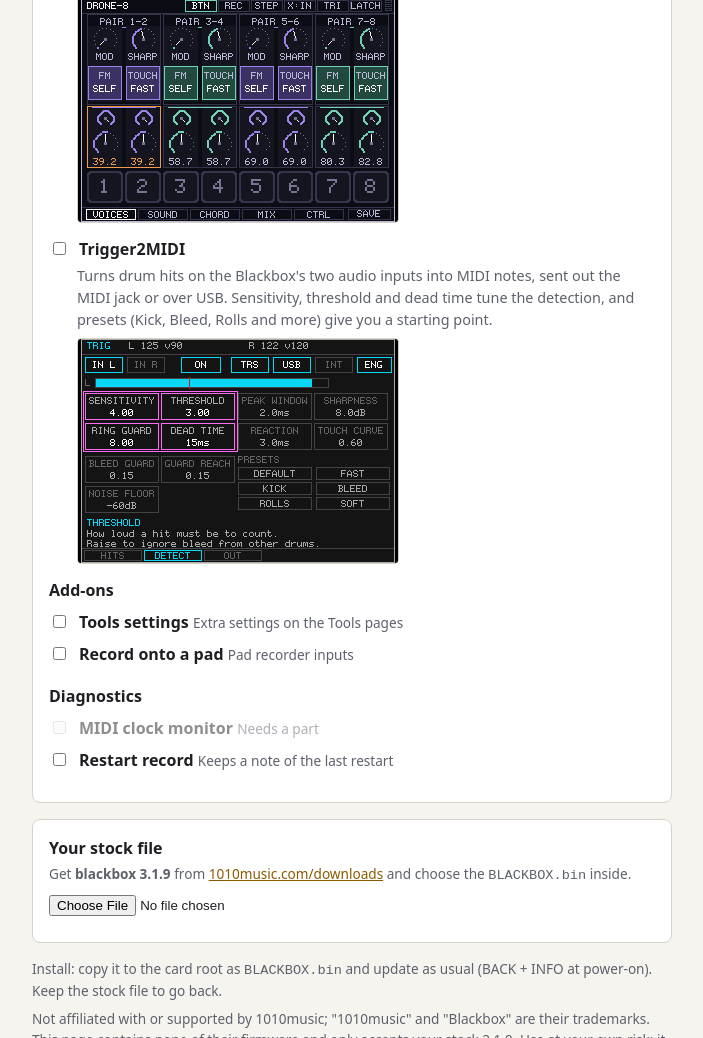
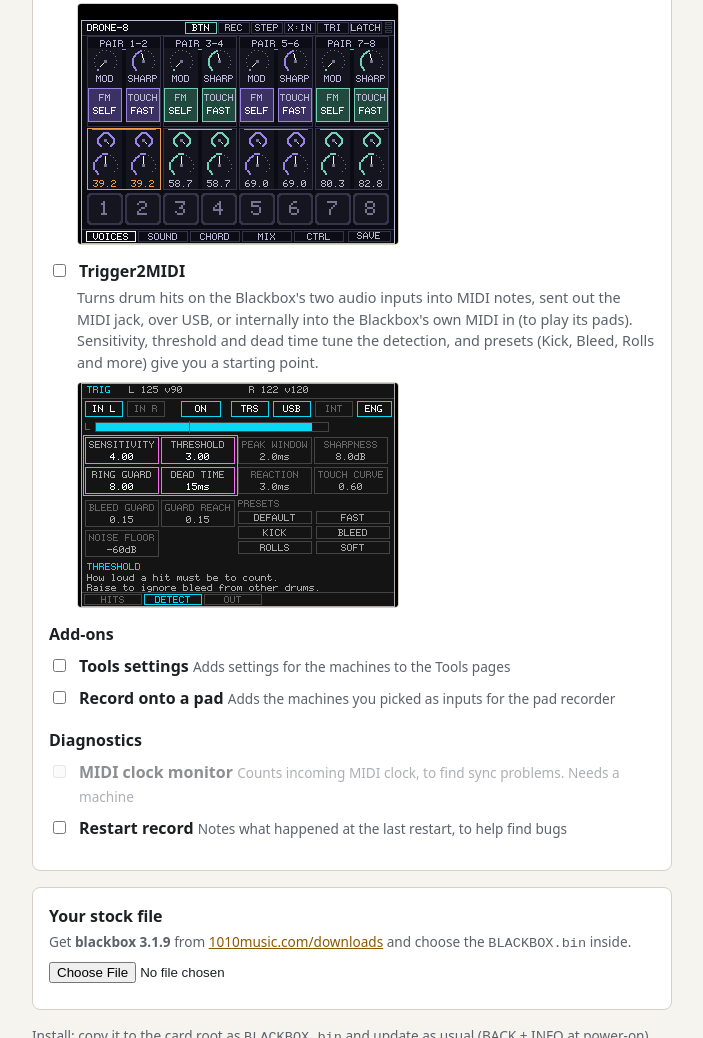
Before and after one commit to viktorakos95/blackbox-mod, a plain HTML site: page docs/index.html in a window 1280 px wide. Shown: the part 1189-2227 px from the top of the page, without its empty margins (288-991 px from the left). Drawn offline with Linux system fonts and the light colour scheme.

Commit message:
Page: clearer descriptions (Looper source, Trigger2MIDI internal output, add-on labels)
Co-Authored-By: Claude Sonnet 5.5 <noreply@anthropic.com>
Claude-Session: https://claude.ai/code/session_01TdqpWUbxBd8jn3MTttLggy

```diff
--- a/docs/index.html
+++ b/docs/index.html
@@ -61,15 +61,15 @@ const ORDER = ["looper", "samplr", "drone", "trig"];                  // the ord
 const ID_ORDER = ["looper", "samplr", "trig", "drone"];               // the order of ids in docs/combos.json
 const LABEL = {
   looper: ["Looper", ""], samplr: ["SAMPLR", ""], trig: ["Trigger2MIDI", ""], drone: ["DRONE-8", ""],
-  tools: ["Tools settings", "Extra settings on the Tools pages"], rec: ["Record onto a pad", "Pad recorder inputs"],
-  clkmon: ["MIDI clock monitor", "Needs a part"], crash: ["Restart record", "Keeps a note of the last restart"],
+  tools: ["Tools settings", "Adds settings for the machines to the Tools pages"], rec: ["Record onto a pad", "Adds the machines you picked as inputs for the pad recorder"],
+  clkmon: ["MIDI clock monitor", "Counts incoming MIDI clock, to find sync problems. Needs a machine"], crash: ["Restart record", "Notes what happened at the last restart, to help find bugs"],
 };
 
 const DESC = {
-  looper: "Record up to four stereo tracks live from the Blackbox's inputs and layer them. Each track has its own level, pan, reverb send, mute and undo, and the FX pages add pitch and more. Press MIX to step round to it.",
-  samplr: "Play a pad's sample like an instrument. Chop it into slices and play them with your fingers (Slicer), scrub it like a tape (Tape), or step through it as an arpeggiator (Arp). It follows the Blackbox tempo, AUTO SLICE finds the hits for you, and a gesture recorder loops and layers what you play.",
+  looper: "Record up to four stereo tracks live, from the inputs or from the Blackbox's own mix, and layer them. Each track has its own level, pan, reverb send, mute and undo, and the FX pages add effects such as pitch, stutter, filter, crush and delay. Press MIX to step round to it.",
+  samplr: "Play a pad's sample like an instrument. Chop it into slices and play them with your fingers (Slicer), scrub it like a tape (Tape), or step through it as an arpeggiator (Arp). It can follow the Blackbox tempo, AUTO SLICE finds the hits for you, and a gesture recorder loops and layers what you play.",
   drone: "An eight-voice drone synth in the spirit of the SOMA Lyra-8. The voices come in four pairs that you tune, bend and modulate each other with by touch, with two delays, LFOs, a chord mode and a gesture recorder that loops your moves. Learn MIDI controllers onto any knob or button.",
-  trig: "Turns drum hits on the Blackbox's two audio inputs into MIDI notes, sent out the MIDI jack or over USB. Sensitivity, threshold and dead time tune the detection, and presets (Kick, Bleed, Rolls and more) give you a starting point.",
+  trig: "Turns drum hits on the Blackbox's two audio inputs into MIDI notes, sent out the MIDI jack, over USB, or internally into the Blackbox's own MIDI in (to play its pads). Sensitivity, threshold and dead time tune the detection, and presets (Kick, Bleed, Rolls and more) give you a starting point.",
 };
 
 function box(parent, id) {
```
